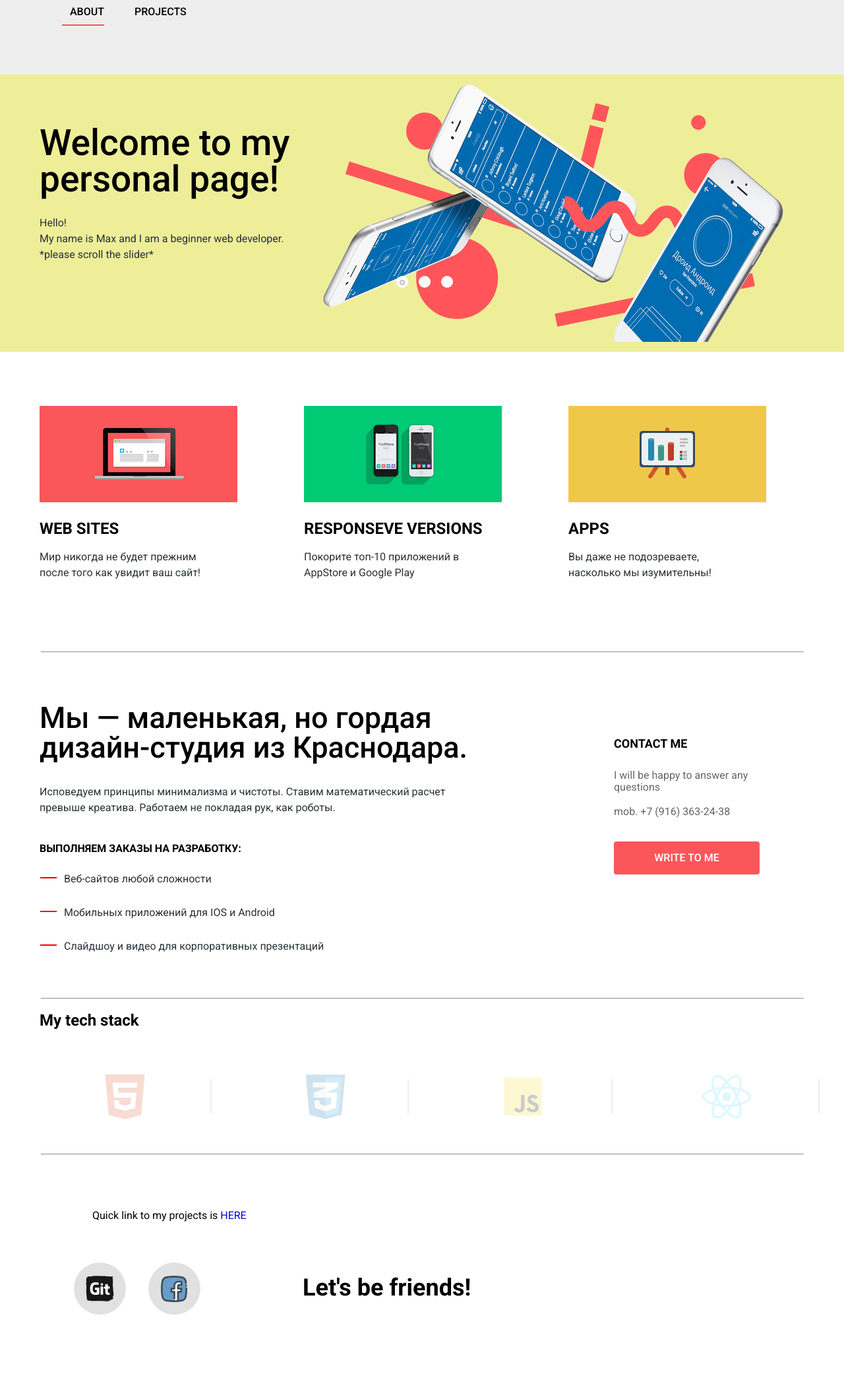
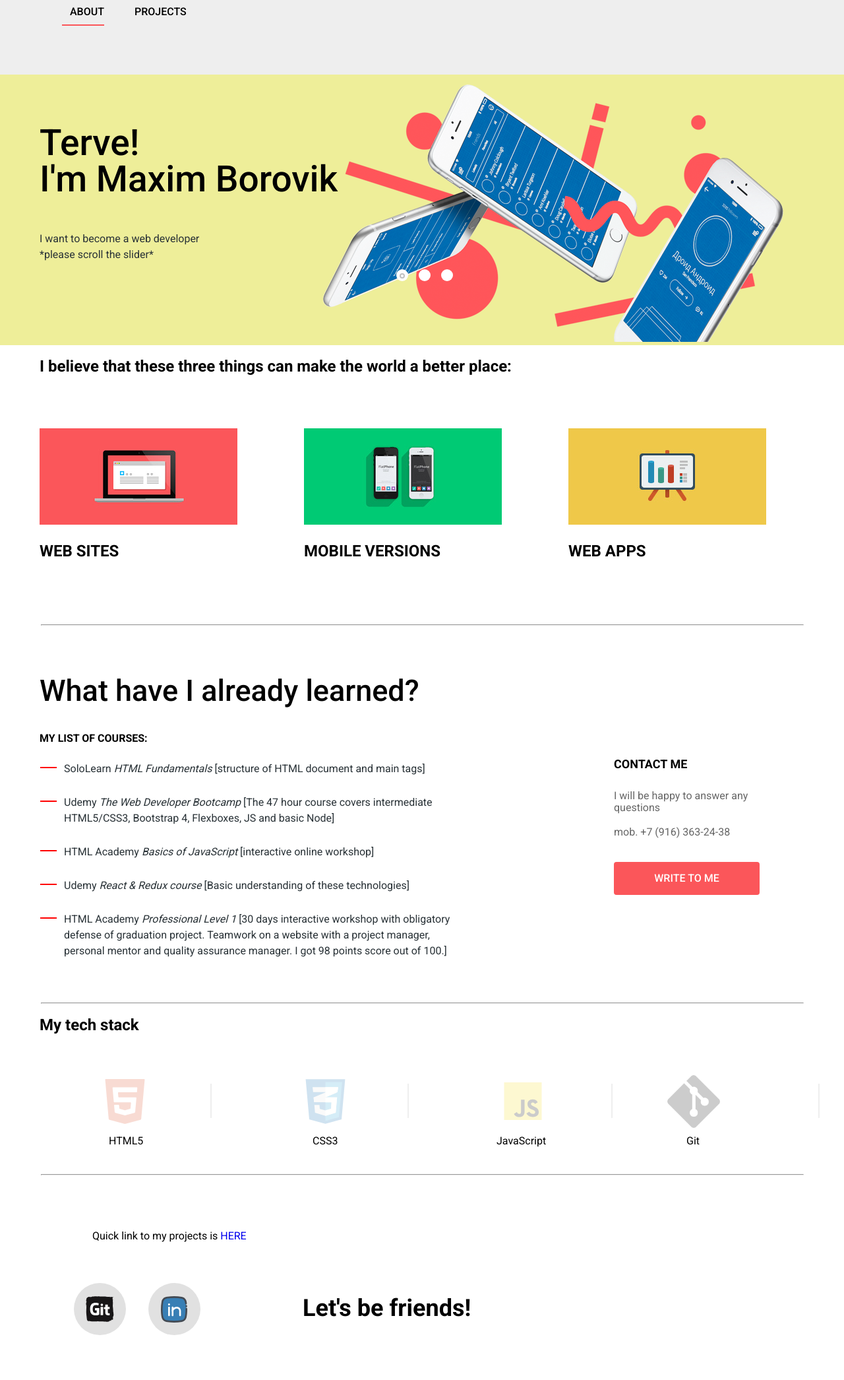
Before and after one commit to mouxez/my-profile, a plain HTML site: page index.html in a window 1280 px wide. Shown: the part 67-2158 px from the top of the page at 66% size. Before the commit the page ends 2127 px from the top, so only its background shows below. Drawn offline with Linux system fonts and the light colour scheme.

Commit message:
linkedin added

```diff
--- a/css/style.css
+++ b/css/style.css
@@ -195,7 +195,7 @@ input[type="radio"].visually-hidden
   margin-top:-20px;
   position: relative;
   background-color:#eeee99;
-  min-height: 420px;
+  min-height: 410px;
 }
 .slider-controls
 {
@@ -1559,3 +1559,15 @@ input[type="radio"].visually-hidden
 .my-projects {
   margin-left: 140px;
 }
+.css-span {
+  margin-left: 135px;
+}
+.html-span {
+  margin-left: 125px;
+}
+.js-span {
+  margin-left: 105px;
+}
+.git-span {
+  margin-left: 79px;
+}
--- a/index.html
+++ b/index.html
@@ -21,107 +21,73 @@
   <h1 class="visually-hidden">Facts</h1>
   <section class="slider">
     <div class="container">
-      <h2 class="visually-hidden">Преимущества</h2>
+      <h2 class="visually-hidden">advantages</h2>
       <input class="visually-hidden slider-1" type="radio" id="product-1" name="toggle" checked>
       <input class="visually-hidden slider-2" type="radio" id="product-2" name="toggle" >
       <input class="visually-hidden slider-3" type="radio" id="product-3" name="toggle" >
       <div class="slider-controls">
-        <label class="slider-controls-item slider-controls-item--1" for="product-1">Первый</label>
-        <label class="slider-controls-item slider-controls-item--2" for="product-2">Второй</label>
-        <label class="slider-controls-item slider-controls-item--3" for="product-3">Третий</label>
+        <label class="slider-controls-item slider-controls-item--1" for="product-1">first</label>
+        <label class="slider-controls-item slider-controls-item--2" for="product-2">second</label>
+        <label class="slider-controls-item slider-controls-item--3" for="product-3">third</label>
       </div>
       <ul class="slider-list">
         <li class="slider-item">
-          <h3>Welcome to my personal page!</h3>
-          <p>Hello!<br>
-            My name is Max and I am a beginner web developer.<br>*please scroll the slider*</p>
-          <!-- <a class="button button-learn-more" href="#">Узнать больше</a> -->
+          <h3>Terve!<br>I'm Maxim Borovik</h3>
+          <p><br>
+            I want to become a web developer<br>*please scroll the slider*</p>
         </li>
         <li class="slider-item">
-          <h3>CSS3 makes the pages look great</h3>
-          <p>I started learning web programming couple of mounth ago</p>
-          <!-- <a class="button button-learn-more" href="#">Узнать больше</a> -->
+          <h3>Welcome to my<br>personal page!</h3>
+          <p>I started learning web programming<br>a few months ago</p>
         </li>
         <li class="slider-item">
-          <h3>Только ночь,<br> только хардкор</h3>
-          <p>Работать днем, как все? Мы против этого.<br> Ближе к полуночи работа только начинается.</p>
-          <!-- <a class="button button-learn-more" href="#">Узнать больше</a> -->
+          <h3>I want to introduce you<br>to my projects</h3>
+          <p>Presently, there are three websites<br>in my portfolio</p>
         </li>
       </ul>
     </div>
   </section>
 
   <section class="specialization container">
-    <h2 class="visually-hidden">Специализация</h2>
+    <h2 class="specialization">I believe that these three things can make the world a better place:</h2>
     <ul class="specialization-list">
       <li class="specialization-item">
         <img src="img/illustration-1.png" width="300" height="146" alt="Сайт">
-
         <h3>web sites</h3>
-        <p>
-          Мир никогда не будет прежним после того как увидит ваш сайт!
-        </p>
-
-        <!-- <a href="#" class="button to-order to-order-site">заказать</a> -->
       </li>
       <li class="specialization-item">
         <img src="img/illustration-2.png" width="300" height="146" alt="Приложение">
-
-        <h3>responseve versions</h3>
-        <P>
-          Покорите топ-10 приложений в AppStore и Google Play
-        </P>
-
-        <!-- <a href="#" class="button to-order to-order-app">заказать</a> -->
+        <h3>mobile versions</h3>
       </li>
       <li class="specialization-item">
         <img src="img/illustration-3.png" width="300" height="146" alt="Презентация">
-
-        <h3>apps</h3>
-        <P>
-          Вы даже не подозреваете, насколько мы изумительны!
-        </P>
-
-        <!-- <a href="#" class="button to-order to-order-presentation">заказать</a> -->
+        <h3>web apps</h3>
       </li>
     </ul>
   </section>
   <hr class="divide">
   <section class="about-us container">
    <div class="about-us-words">
-    <h2>Мы — маленькая, но гордая дизайн-студия из Краснодара. </h2>
-    <p>Исповедуем принципы минимализма и чистоты. Ставим математический расчет превыше креатива. Работаем не покладая рук, как роботы.</p>
-    <h3>Выполняем заказы на разработку:</h3>
+    <h2>What have I already learned?</h2>
+    <h3>My list of courses:</h3>
     <ul class="list-of-development">
       <li>
-        <p>Веб-сайтов любой сложности</p>
+        <p>SoloLearn <i>HTML Fundamentals</i> [structure of HTML document and main tags]</p>
       </li>
       <li>
-        <p>Мобильных приложений для IOS и Android</p>
+        <p>Udemy <i>The Web Developer Bootcamp</i> [The 47 hour course covers intermediate HTML5/CSS3, Bootstrap 4, Flexboxes, JS and basic Node]</p>
       </li>
       <li>
-        <p>Слайдшоу и видео для корпоративных презентаций</p>
+        <p>HTML Academy <i>Basics of JavaScript</i> [interactive online workshop]</p>
+      </li>
+      <li>
+        <p>Udemy <i>React & Redux course</i> [Basic understanding of these technologies]</p>
+      </li>
+      <li>
+        <p>HTML Academy <i>Professional Level 1</i> [30 days interactive workshop with obligatory defense of graduation project. Teamwork on a website with a project manager, personal mentor and quality assurance manager. I got 98 points score out of 100.]</p>
       </li>
     </ul>
   </div>
-  <!-- <div class="about-us-numbers">
-   <img src="img/nerds-illustration.png" width="360" height="208" alt="Логотип дизайн-студии Nerds">
-   <h3>С 2004 года любим точность во всем:</h3>
-   <ul class="exact-numbers">
-     <li>
-       <span>146<sup>%</sup></span>
-       <p>Уровень самоотдачи</p>
-     </li>
-     <li>
-       <span>100<sup>%</sup></span>
-       <p>Соблюдение сроков</p>
-     </li>
-     <li>
-       <span>50<sup>%</sup></span>
-       <p>Минимальная предоплата</p>
-     </li>
-   </ul>
-  </div> -->
 </section>
 <hr class="divide">
 <section class="business-partners container">
@@ -131,21 +97,25 @@
    <a href="#">
     <img src="img/html5.svg" width="199" height="68" alt="html" title="HTML5">
    </a>
+   <span class="html-span">HTML5</span>
   </li>
   <li class="partners-item">
    <a href="#">
     <img src="img/css-logo.svg" width="209" height="90" alt="css" title="CSS3">
    </a>
+   <span class="css-span">CSS3</span>
   </li>
   <li class="partners-item">
    <a href="#">
     <img src="img/Unofficial_JavaScript_logo_2.svg" width="190" height="57" alt="js" title="JavaScript">
    </a>
+   <span class="js-span">JavaScript</span>
   </li>
   <li class="partners-item">
    <a href="#">
-    <img src="img/React-icon.svg" width="180" height="90" alt="react" title="React">
+    <img src="/img/git_icon.png" width="80" height="80" alt="git" title="Git">
    </a>
+   <span class="git-span">Git</span>
   </li>
  </ul>
 </section>
@@ -179,8 +149,8 @@
     <li><a class="social-button" href="https://github.com/mouxez" target="_blank"><span class="visually-hidden">github</span>
       <img src="img/Git_icon-icons.com_66557.svg" alt="github" width="45" height="45">
     </a></li>
-    <li><a class="social-button" href="https://www.facebook.com/profile.php?id=100010655255529" target="_blank"><span class="visually-hidden">facebook</span>
-      <img src="img/iconfinder-social-media-web-network-logo02-4584667_122300.svg" alt="facebook" width="40" height="40">
+    <li><a class="social-button" href="#" target="_blank"><span class="visually-hidden">linkedin</span>
+      <img src="/img/linkedin.svg" alt="linkedin" width="40" height="40">
     </a></li>
   </ul>
 </div>
@@ -191,7 +161,7 @@
 </footer>
 <div class="feedback">
  <p class="write-us">Write to me</p>
- <form  class="form-field" action="https://echo.htmlacademy.ru" method="post">
+ <form  class="form-field" action="#" method="post">
 
   <div class="field field-name">
    <label for="fullname">Your name:</label>
```
Also changed, not shown: catalog.html (+2 -2 lines), img/git_icon.png (added), img/linkedin.svg (added).
